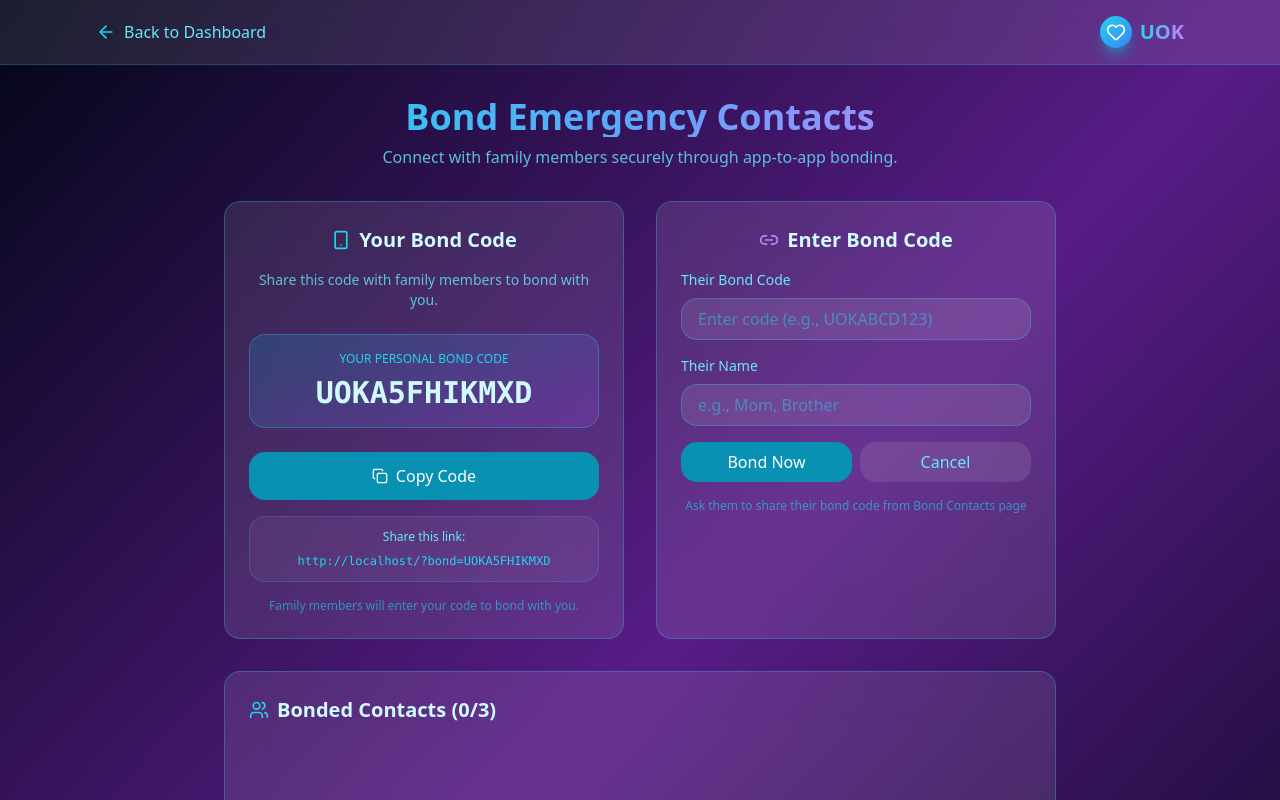
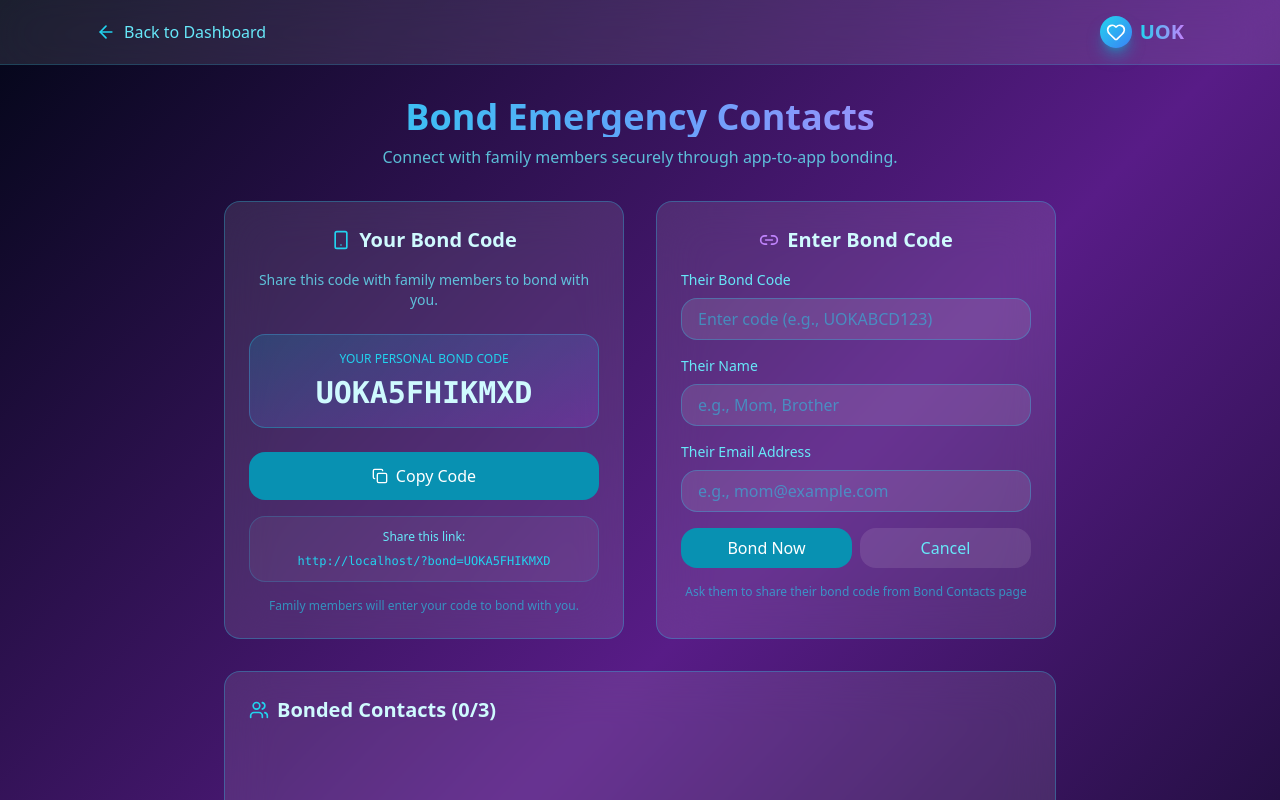
Before and after one commit to FentTech/uok, a React (Vite) app: page /bond-contacts in a window 1280 px wide. Both pictures are taken after a click on the button "Enter Bond Code". Shown: the top 800 px of the page. Built offline with nearby package versions, Linux system fonts and the light colour scheme.

Commit message:
completionId: cgen-2fa226cb3b3e447aaaf71fe7699e46ca
cgen-2fa226cb3b3e447aaaf71fe7699e46ca

```diff
--- a/client/pages/BondContacts.tsx
+++ b/client/pages/BondContacts.tsx
@@ -267,6 +267,19 @@ export default function BondContacts() {
                   />
                 </div>
 
+                <div>
+                  <label className="text-sm text-cyan-300 block mb-2">
+                    Their Email Address
+                  </label>
+                  <input
+                    type="email"
+                    placeholder="e.g., mom@example.com"
+                    value={bondEmail}
+                    onChange={(e) => setBondEmail(e.target.value)}
+                    className="w-full bg-white/10 border border-cyan-400/30 rounded-lg px-4 py-2 text-cyan-100 placeholder-cyan-400/50 focus:outline-none focus:ring-2 focus:ring-cyan-500"
+                  />
+                </div>
+
                 {bondError && (
                   <div className="bg-red-500/20 border border-red-400/50 rounded-lg p-3">
                     <p className="text-red-300 text-sm">⚠ {bondError}</p>
```
